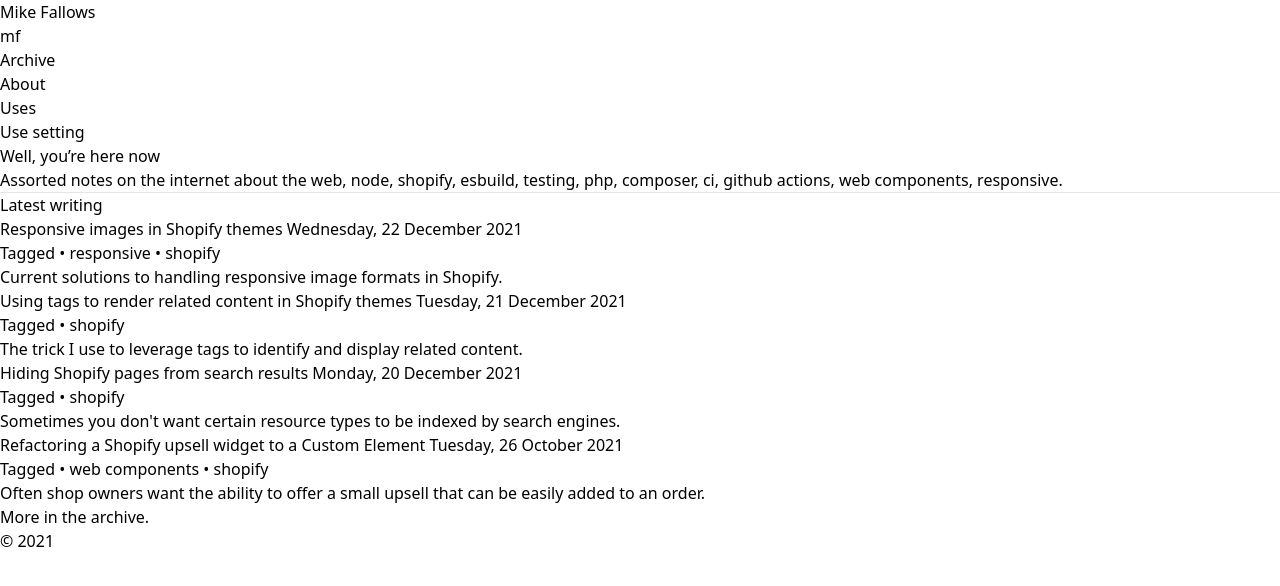
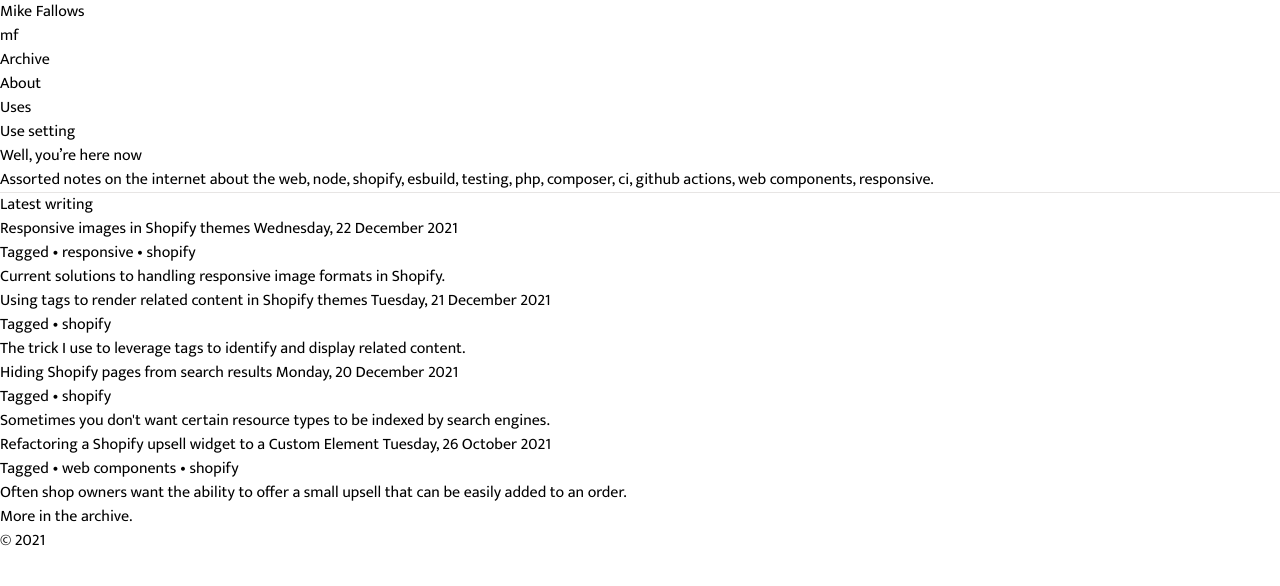
Before and after one commit to mikenewbuild/mikefallows, an Eleventy site: page index.njk in a window 1280 px wide. Built offline with nearby package versions, Linux system fonts and the light colour scheme; Eleventy itself is replaced by a stand-in of ours; files that its build step writes are made by us from their sources.

Commit message:
Add Mukta font

```diff
--- a/_includes/layouts/base.njk
+++ b/_includes/layouts/base.njk
@@ -16,6 +16,7 @@
     <link rel="preconnect" href="https://fonts.googleapis.com">
     <link rel="preconnect" href="https://fonts.gstatic.com" crossorigin>
     <link href="https://fonts.googleapis.com/css2?family=Crimson+Pro:ital,wght@0,400;0,600;1,400&display=swap" rel="stylesheet">
+    <link href="https://fonts.googleapis.com/css2?family=Mukta:wght@400;500&display=swap" rel="stylesheet">
     <link rel="alternate" href="{{ metadata.feed.path | url }}" type="application/atom+xml" title="{{ metadata.title }}">
     <link rel="alternate" href="{{ metadata.jsonfeed.path | url }}" type="application/json" title="{{ metadata.title }}">
     <script>
--- a/tailwind.config.js
+++ b/tailwind.config.js
@@ -1,6 +1,6 @@
 const colors = require('tailwindcss/colors');
 const defaultTheme = require('tailwindcss/defaultTheme');
-const fontSans = defaultTheme.fontFamily.sans.join(',');
+const fontSans = `"Mukta", ${defaultTheme.fontFamily.sans.join(',')}`;
 const fontSerif = `"Crimson Pro", ${defaultTheme.fontFamily.mono.join(',')}`;
 const fontMono = `${defaultTheme.fontFamily.mono.join(',')}`;
 
```
